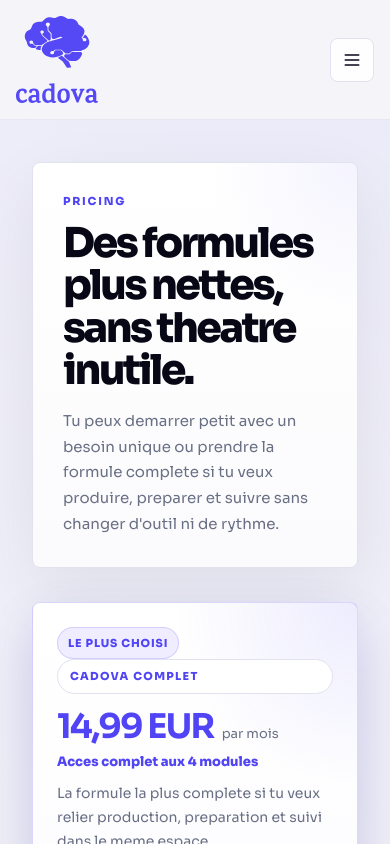
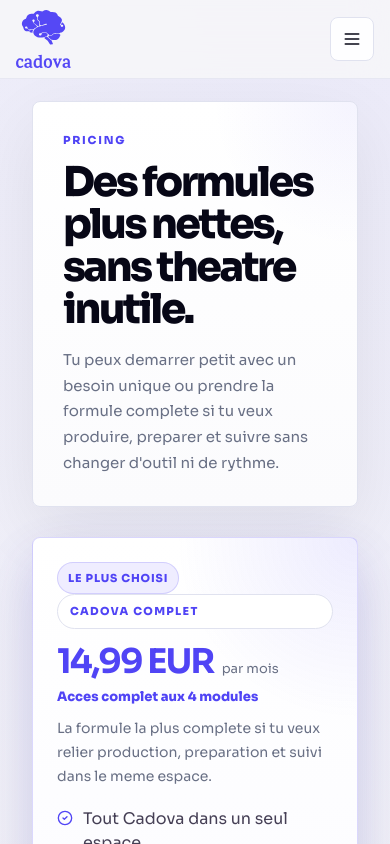
Before and after one commit to nothanger/cadova, a React (Vite) app: page /pricing in a window 390 px wide. Shown: the top 844 px of the page. Built offline with nearby package versions, Linux system fonts and the light colour scheme.

Commit message:
Fix mobile header content spacing

```diff
--- a/src/styles/marketing.css
+++ b/src/styles/marketing.css
@@ -714,6 +714,13 @@
   .marketing-header-inner {
     position: relative;
     align-items: center;
+    padding: 10px 0;
+  }
+
+  .marketing-logo-link img {
+    height: 58px !important;
+    max-height: 58px !important;
+    width: auto !important;
   }
 
   .marketing-menu-toggle {
@@ -763,7 +770,7 @@
   }
 
   .marketing-hero {
-    padding: 42px 16px 12px;
+    padding: 22px 16px 8px;
   }
 
   .marketing-title {
```
